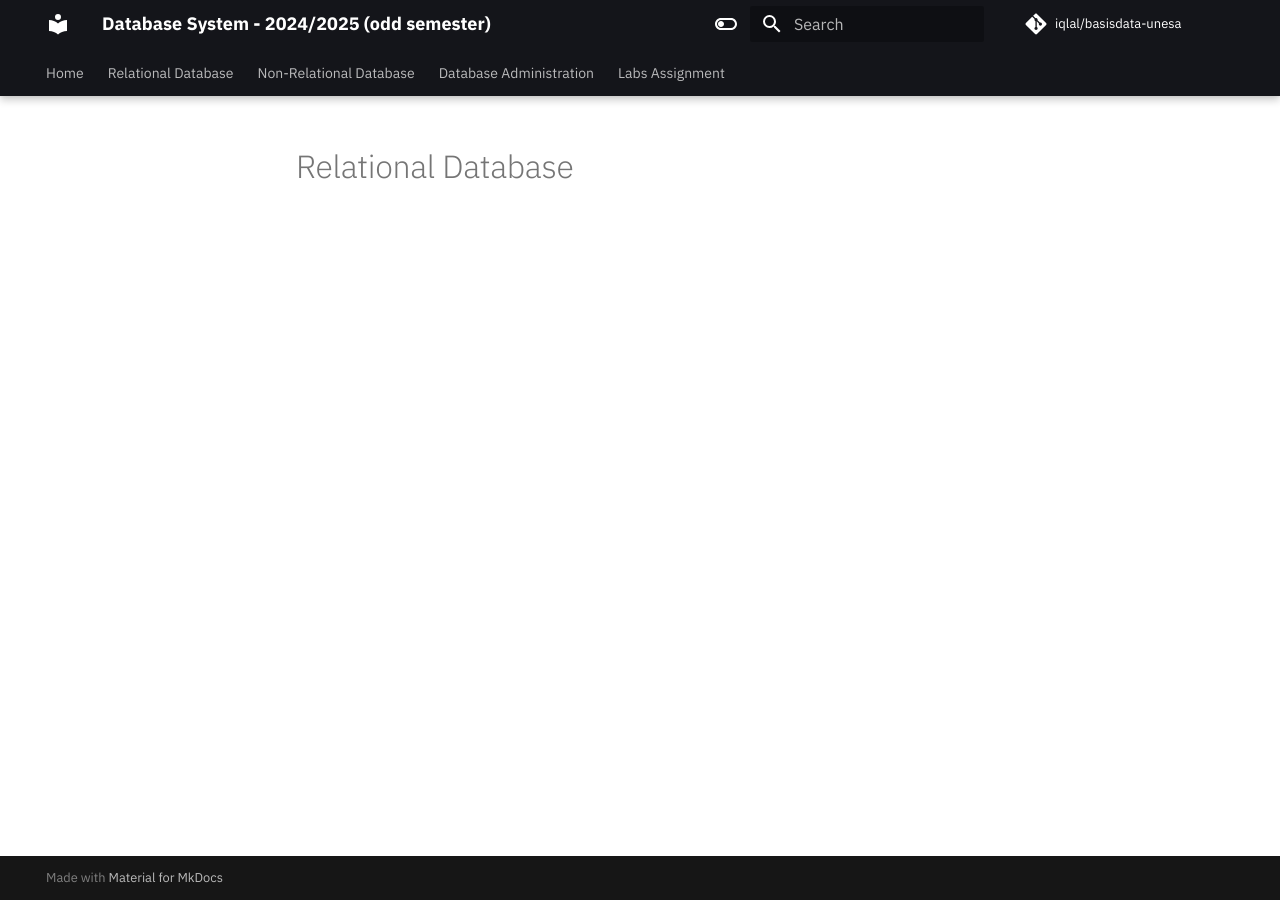
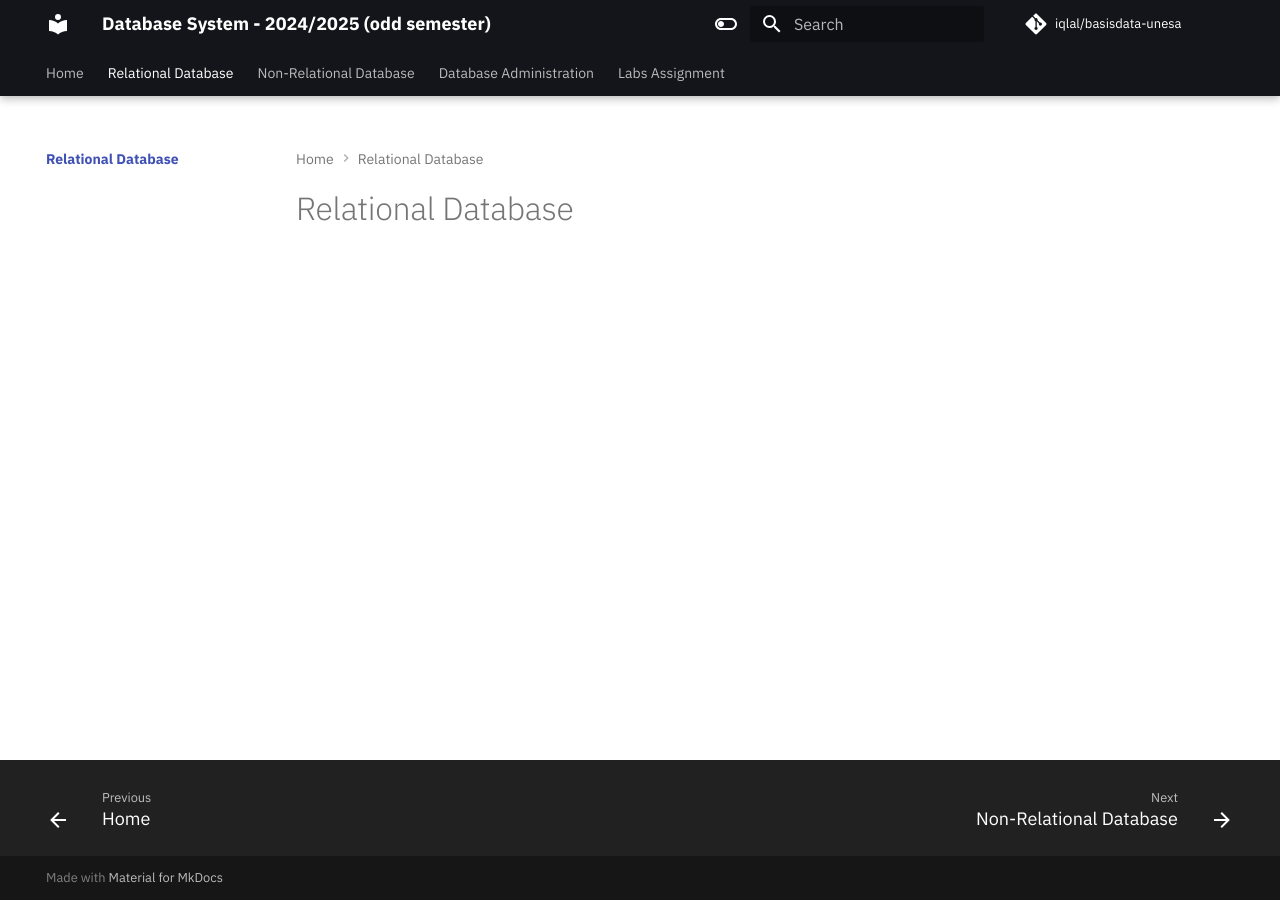
Before and after one commit to softdevunesa/basis-data, an MkDocs documentation site: the page built from docs/relational/README.md, in a window 1280 px wide. Built offline with MkDocs 1.6.1 and Material for MkDocs 9.7.7, drawn with Linux system fonts in a browser that asks for light colours; comment, search, counter and statistics services are not loaded.

Commit message:
fix error navigation

```diff
--- a/mkdocs.yml
+++ b/mkdocs.yml
@@ -86,13 +86,13 @@ nav:
   - Home: "index.md"
 
   - Relational Database:
-      - Relational Database: "operating-system/README.md"
+      - Relational Database: "relational/README.md"
 
   - Non-Relational Database:
-      - Non-Relational Database: "infrastructure-as-code/README.md"
+      - Non-Relational Database: "non-relational/README.md"
 
   - Database Administration:
-      - Database Administration: "containerization/README.md"
+      - Database Administration: "administration/README.md"
 
   - Labs Assignment:
-      - Labs Assignment: "kubernetes/README.md"
+      - Labs Assignment: "labs/README.md"
```
